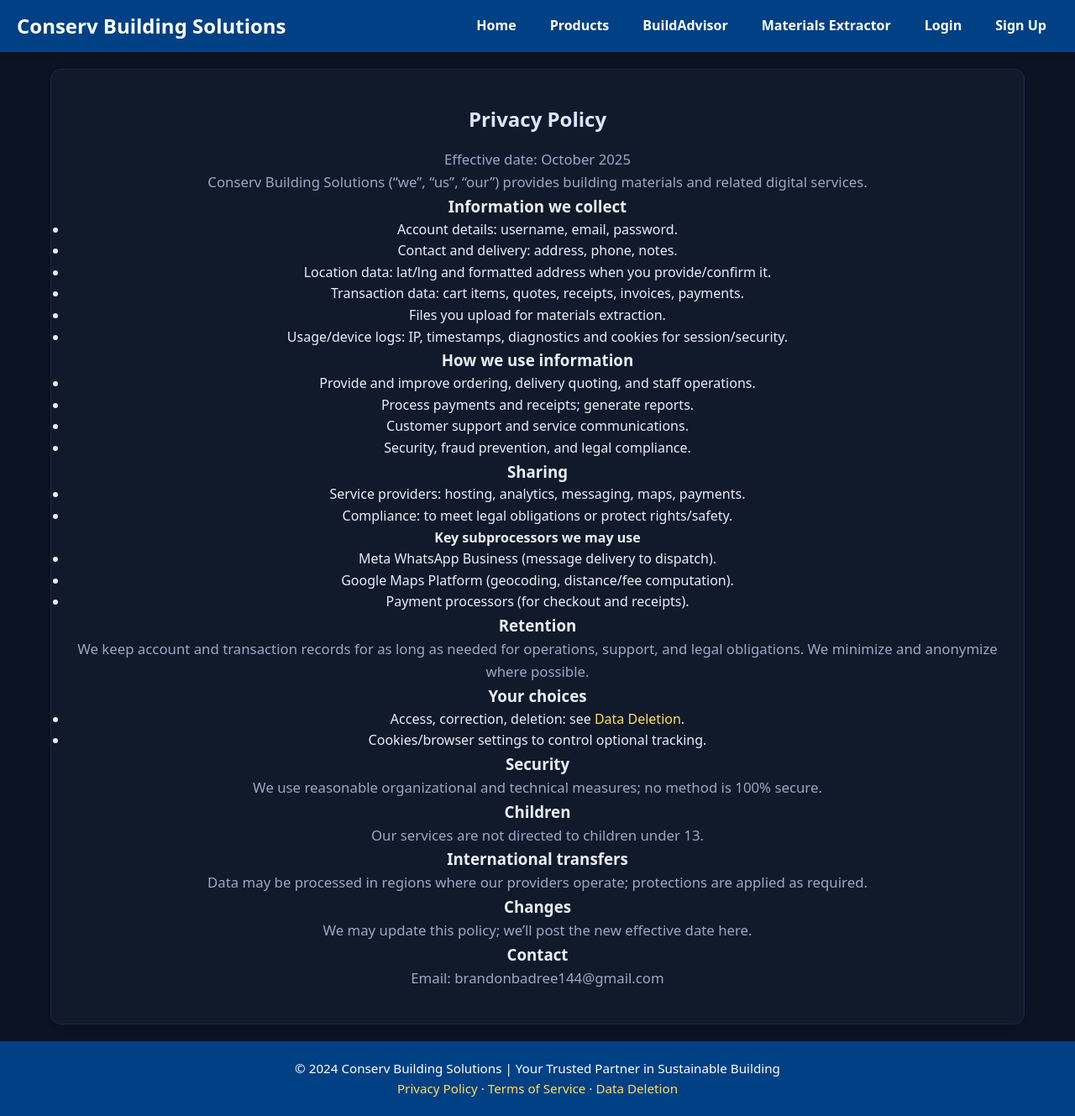
After one commit to SaeedBadree/TBSL-CBSL-AI, a Flask app: page /legal/privacy in a window 1280 px wide. The commit adds this page. Shown: the whole page at 84% size. Run offline with Flask 3, Linux system fonts and the light colour scheme.

Commit message:
Add legal pages for privacy policy, terms of service, and data deletion

```diff
--- a/app.py
+++ b/app.py
@@ -818,6 +818,21 @@ def products():
 @app.route("/upload")
 def upload_page():
     return render_template("upload.html")
+
+# --- Legal pages ---
+@app.route("/legal/privacy")
+def legal_privacy():
+    return render_template("legal/privacy.html")
+
+
+@app.route("/legal/terms")
+def legal_terms():
+    return render_template("legal/terms.html")
+
+
+@app.route("/legal/data-deletion")
+def legal_data_deletion():
+    return render_template("legal/data_deletion.html")
 
 # --------------------------
 # Staff pages (UI)
--- a/templates/base.html
+++ b/templates/base.html
@@ -56,6 +56,7 @@
     <!-- Footer -->
     <footer>
         <p>&copy; 2024 Conserv Building Solutions | Your Trusted Partner in Sustainable Building</p>
+        <p><a href="{{ url_for('legal_privacy') }}">Privacy Policy</a> · <a href="{{ url_for('legal_terms') }}">Terms of Service</a> · <a href="{{ url_for('legal_data_deletion') }}">Data Deletion</a></p>
     </footer>
 
     <!-- JavaScript for Mobile Menu Toggle -->
--- /dev/null
+++ b/templates/legal/privacy.html
@@ -0,0 +1,64 @@
+{% extends "base.html" %}
+{% block title %}Privacy Policy — Conserv Building Solutions{% endblock %}
+{% block content %}
+<section class="about">
+  <h2>Privacy Policy</h2>
+  <p>Effective date: October 2025</p>
+  <p>Conserv Building Solutions (“we”, “us”, “our”) provides building materials and related digital services.</p>
+
+  <h3>Information we collect</h3>
+  <ul>
+    <li>Account details: username, email, password.</li>
+    <li>Contact and delivery: address, phone, notes.</li>
+    <li>Location data: lat/lng and formatted address when you provide/confirm it.</li>
+    <li>Transaction data: cart items, quotes, receipts, invoices, payments.</li>
+    <li>Files you upload for materials extraction.</li>
+    <li>Usage/device logs: IP, timestamps, diagnostics and cookies for session/security.</li>
+  </ul>
+
+  <h3>How we use information</h3>
+  <ul>
+    <li>Provide and improve ordering, delivery quoting, and staff operations.</li>
+    <li>Process payments and receipts; generate reports.</li>
+    <li>Customer support and service communications.</li>
+    <li>Security, fraud prevention, and legal compliance.</li>
+  </ul>
+
+  <h3>Sharing</h3>
+  <ul>
+    <li>Service providers: hosting, analytics, messaging, maps, payments.</li>
+    <li>Compliance: to meet legal obligations or protect rights/safety.</li>
+  </ul>
+
+  <h4>Key subprocessors we may use</h4>
+  <ul>
+    <li>Meta WhatsApp Business (message delivery to dispatch).</li>
+    <li>Google Maps Platform (geocoding, distance/fee computation).</li>
+    <li>Payment processors (for checkout and receipts).</li>
+  </ul>
+
+  <h3>Retention</h3>
+  <p>We keep account and transaction records for as long as needed for operations, support, and legal obligations. We minimize and anonymize where possible.</p>
+
+  <h3>Your choices</h3>
+  <ul>
+    <li>Access, correction, deletion: see <a href="{{ url_for('legal_data_deletion') }}">Data Deletion</a>.</li>
+    <li>Cookies/browser settings to control optional tracking.</li>
+  </ul>
+
+  <h3>Security</h3>
+  <p>We use reasonable organizational and technical measures; no method is 100% secure.</p>
+
+  <h3>Children</h3>
+  <p>Our services are not directed to children under 13.</p>
+
+  <h3>International transfers</h3>
+  <p>Data may be processed in regions where our providers operate; protections are applied as required.</p>
+
+  <h3>Changes</h3>
+  <p>We may update this policy; we’ll post the new effective date here.</p>
+
+  <h3>Contact</h3>
+  <p>Email: brandonbadree144@gmail.com</p>
+</section>
+{% endblock %}
```
Also changed, not shown: templates/legal/data_deletion.html (added, +28 -0 lines), templates/legal/terms.html (added, +50 -0 lines), instance/database.db.
